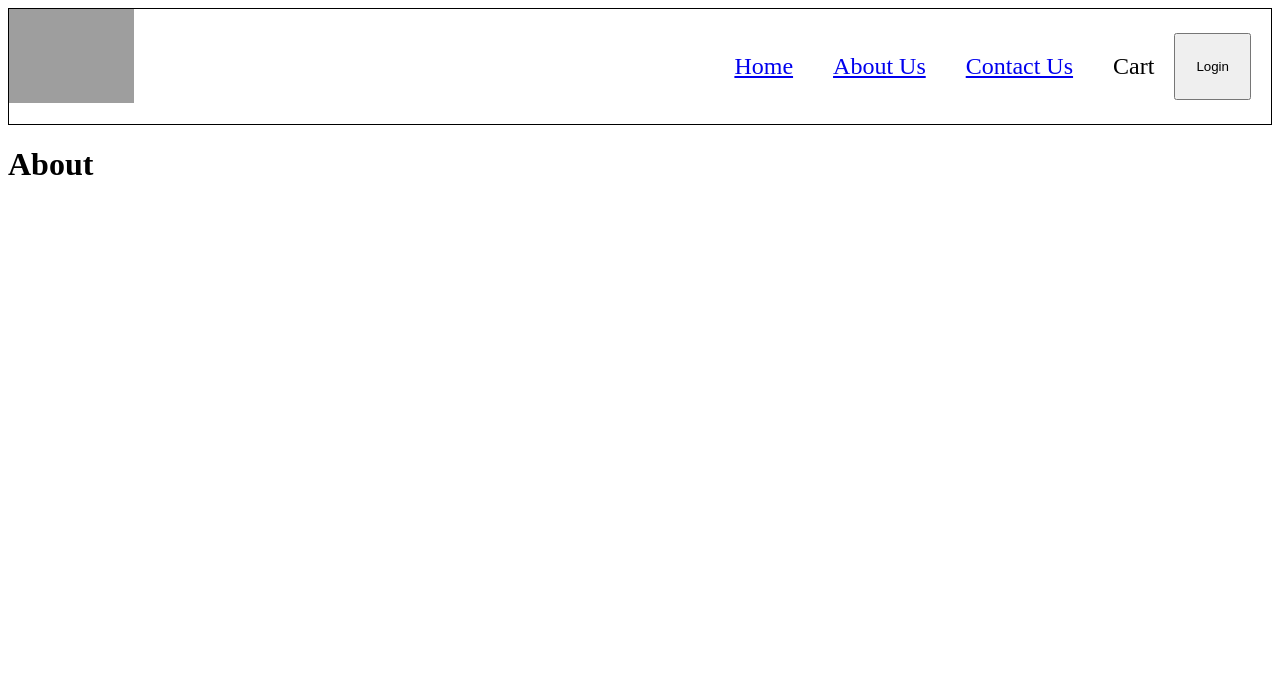
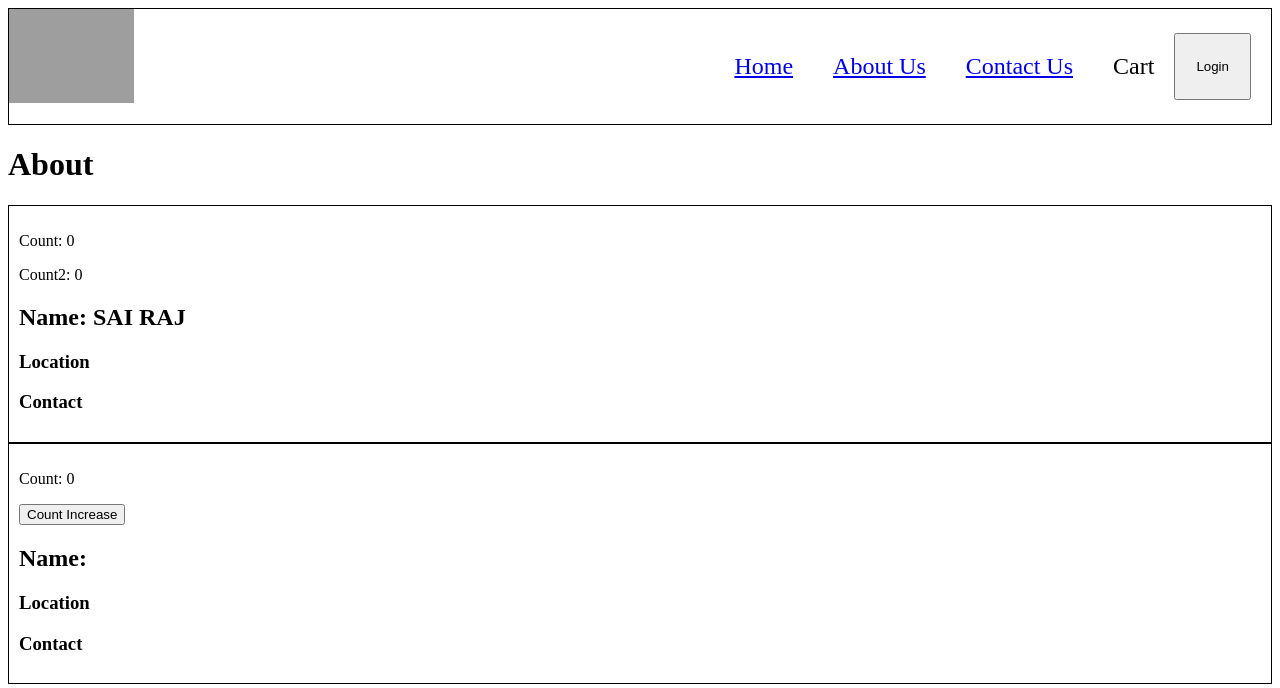
Before and after one commit to SAIRAJ-KOTAGIRI/practise-react, a React (Vite) app: page /about in a window 1280 px wide. Shown: the top 688 px of the page. Built offline with nearby package versions, Linux system fonts and the light colour scheme; no server answers; grey boxes are pictures that could not be loaded.

Commit message:
Class implementation

```diff
--- a/index.css
+++ b/index.css
@@ -90,3 +90,8 @@
 .each-res-detail {
     margin: 5px;
 }
+
+.user-card {
+    padding: 10px;
+    border: 1px solid;
+}
--- a/src/components/About.js
+++ b/src/components/About.js
@@ -1,10 +1,32 @@
-const About = () => {
-    return (
+import User from "./User"
+import UserClass from "./UserClass"
+import { Component } from "react"
 
-        <div className="container">
-            <h1> About </h1>
-        </div>
-    )
+
+class About extends Component {
+    constructor(props) {
+        super(props)
+    }
+
+    render () {
+        return (
+            <div className="container">
+                <h1> About</h1>
+                <User name={"SAI RAJ"}/>
+                <UserClass name={"SAI RAJ"}/>
+            </div>
+        )
+    }
 }
 
+// const About = () => {
+//     return (
+//         <div className="container">
+//             <h1> About</h1>
+//             <User name={"SAI RAJ"}/>
+//             <UserClass name={"SAI RAJ"}/>
+//         </div>
+//     )
+// }
+
 export default About
--- /dev/null
+++ b/src/components/User.js
@@ -0,0 +1,18 @@
+import { useState } from "react";
+const User = ({name}) => {
+
+    const [count, setCount] = useState(0)
+    const [count2, setCount2] = useState(0)
+
+    return (
+        <div className="user-card">
+            <p>Count: {count}</p>
+            <p>Count2: {count2}</p>
+            <h2>Name: {name}</h2>
+            <h3>Location</h3>
+            <h3>Contact</h3>
+        </div>
+    )
+}
+
+export default User;
--- /dev/null
+++ b/src/components/UserClass.js
@@ -0,0 +1,60 @@
+import React from 'react';
+
+class UserClass extends React.Component {
+
+    constructor(props) {
+
+        super(props)
+
+        this.state = {
+            count: 0,
+            userinfo: {}
+        }
+    }
+
+    async componentDidMount() {
+        const data = await fetch("https://api.github.com/users/sairaj-kotagiri")
+        const jsondata = await data.json()
+        this.setState({
+            userinfo: jsondata
+        })
+    }
+
+    render() {
+        const {count} = this.state
+        const {login} = this.state.userinfo
+        console.log(this.state.userinfo)
+        return (
+            <div className="user-card">
+                <p>Count: {count}</p>
+                <button onClick={() => {
+                    this.setState({
+                        count: this.state.count + 1
+                    })
+                }}> Count Increase</button>
+                <h2>Name: {login}</h2>
+                <h3>Location</h3>
+                <h3>Contact</h3>
+            </div>
+        )
+    }
+}
+
+export default UserClass;
+
+
+/**
+ *
+ * Costructor with Dummy / Default Data
+ * Render ()
+ * Updating DOM with Dummy / Default Data
+ * Component Did Mount Called (API CALL)
+ *      this.setState
+ *
+ * Updated State with New Data
+ * Render()
+ * Updating DOM with New Data
+ * Component Did Update will be called
+ *
+ * ComponentWillUnmount()
+ */
```
Also changed, not shown: 1 other file (tests, documents, lock files or other folders).
